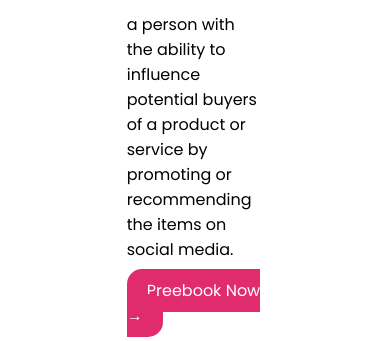
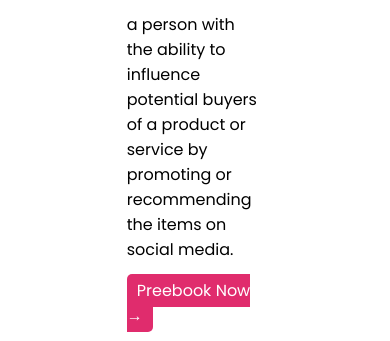
Before and after one commit to Md-Shahriar-Islam/assignment2, a plain HTML site: page index.html in a window 390 px wide. Shown: the part 478-819 px from the top of the page. Drawn offline with nearby package versions, Linux system fonts and the light colour scheme.

Commit message:
added new

```diff
--- a/style.css
+++ b/style.css
@@ -151,6 +151,12 @@ footer p
 }
 @media screen and (max-width: 688px)
 {
+    .btn
+    {
+        font-size:16px;
+        padding:5px 10px;
+        border-radius:5px;
+    }
     .items
     {
         display:grid;
```
